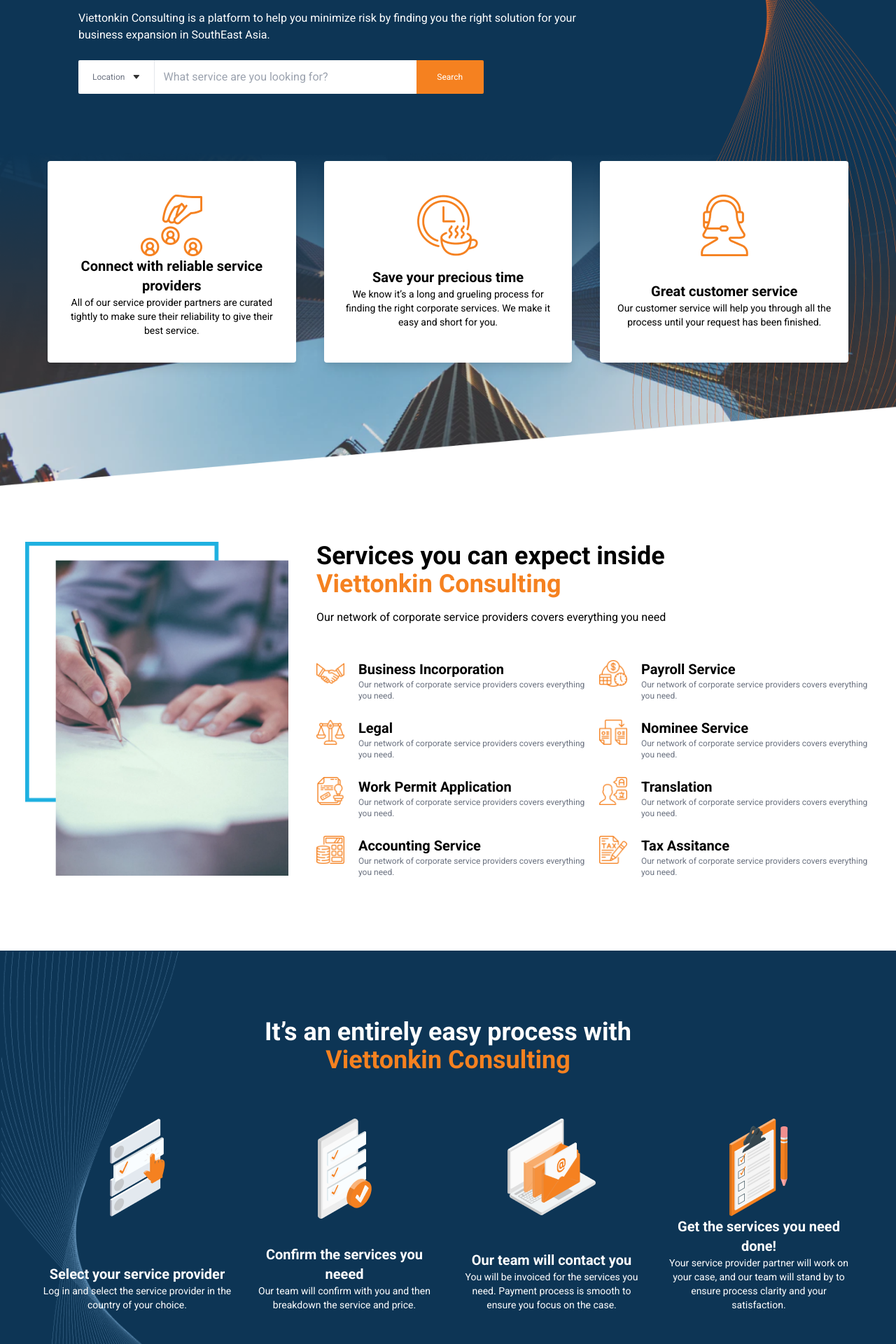
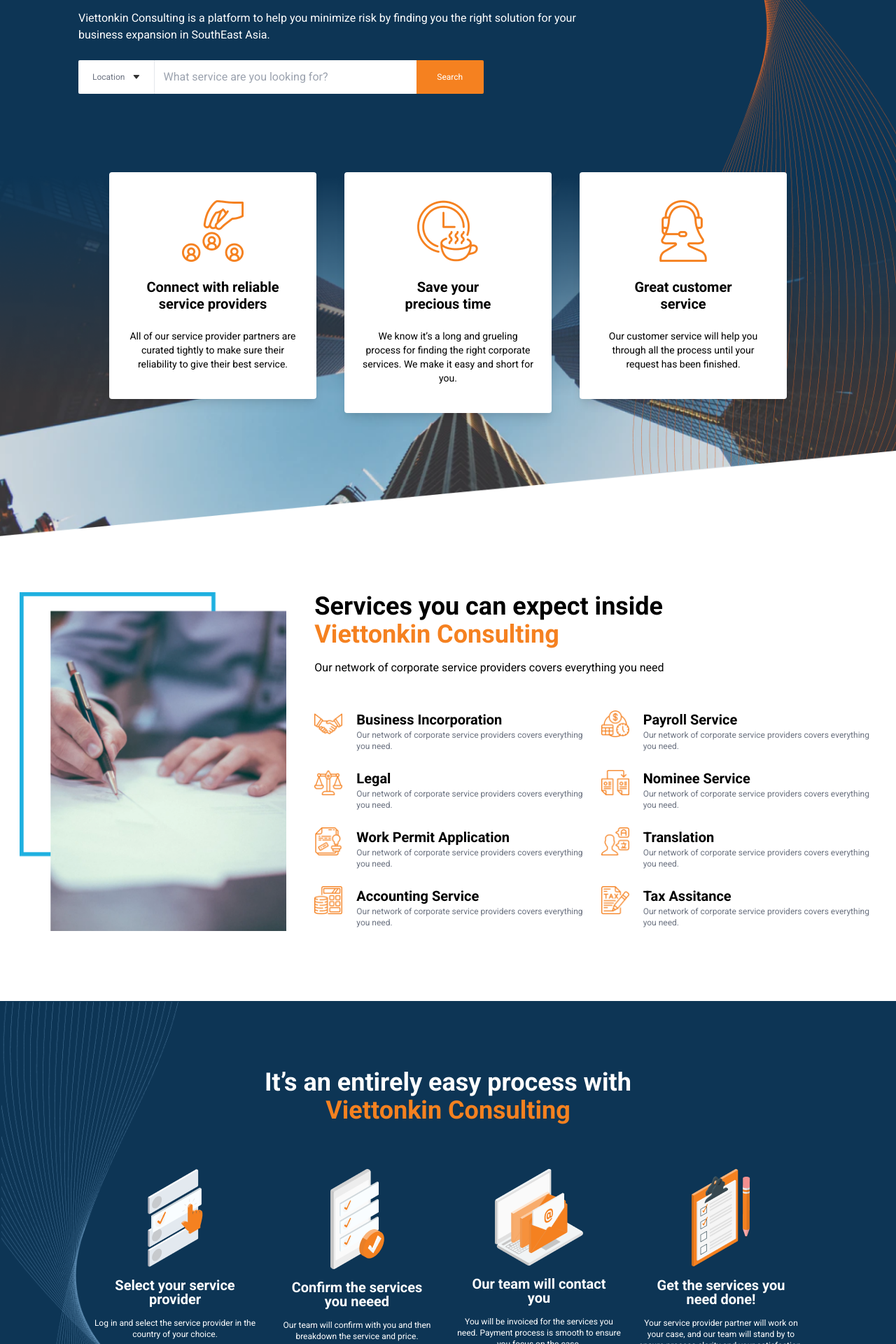
Before and after one commit to putrairawan992/vieottokin-v2, a React (Create React App) app: page /landing-page in a window 1280 px wide. Shown: the part 260-2180 px from the top of the page at 70% size. Built offline with nearby package versions, Linux system fonts and the light colour scheme.

Commit message:
landing page responsive

```diff
--- a/src/components/Footer/index.jsx
+++ b/src/components/Footer/index.jsx
@@ -1,9 +1,9 @@
 import React from 'react';
 import { Link } from 'react-router-dom';
+import { Container } from 'components/Grid';
 import Icon from 'icon';
 
-const listMenu = [
-  {
+const listMenu = [{
   label: 'Terms of Use',
   link: '/'
 }, {
@@ -21,19 +21,18 @@
 }, {
   label: 'Partner Dashboard',
   link: '/'
-  }
-]
+}]
 
 const Footer = () => {
   return (
     <footer className="bg-darkdrop text-white">
-      <div className="flex items-center max-w-screen-xl mx-auto py-4">
+      <Container className="flex items-center py-4 justify-between">
         <img src="images/logo.svg" className="w-32 md:w-52 mr-0 md:mr-12" alt="logo" />
 
-        <nav className="flex-col flex-grow pb-4 md:pb-0 hidden md:flex md:flex-row">
+        <nav className="flex-row flex-grow md:flex hidden">
           { listMenu.map((item, i) => (
             <Link
-              className="mt-2 text-sm md:mt-0 mr-6"
+              className="mt-2 text-sm mr-6"
               to={ item.link } key={ i }
             >
               { item.label }
@@ -45,13 +44,26 @@
           <Icon name="facebook" className="w-5 mr-4" />
           <Icon name="linkedin" className="w-5" />
         </div>
-      </div>
+      </Container>
+
+      <Container className="md:hidden flex">
+        <nav className="-mx-2 justify-between flex flex-wrap pb-4 pt-2">
+          { listMenu.map((item, i) => (
+            <Link
+              className="mx-2 mt-2 text-sm"
+              to={ item.link } key={ i }
+            >
+              { item.label }
+            </Link>
+          )) }
+        </nav>
+      </Container>
 
       <p className="bg-darkdrop-1 py-3 text-center text-gray-400">
         ©2020 - Viettonkin JSC
       </p>
     </footer>
-  )
+  );
 }
 
 export default Footer;
--- a/src/components/Grid/Col.jsx
+++ b/src/components/Grid/Col.jsx
@@ -14,6 +14,7 @@
 
 Col.defaultProps = {
   className: '',
+  xs: 12
 };
 
 Col.propTypes = {
--- a/src/components/HeroCTA/index.jsx
+++ b/src/components/HeroCTA/index.jsx
@@ -32,7 +32,7 @@
               <Button
                 type="outline"
                 onClick={ () => dispatch(openSignup(true)) }
-                className="px-12 py-4 mx-3 text-orange"
+                className="px-12 py-4 mx-3 text-orange mt-6 md:mt-0"
               >
                 Join Our Network of Partners
               </Button>
--- a/src/components/SearchInput/index.jsx
+++ b/src/components/SearchInput/index.jsx
@@ -27,7 +27,7 @@
 
       { showFilter && <div className="bg-white text-black py-6 px-3 absolute mt-2 z-20 w-full rounded-md shadow-sm">
         <Row className="flex-wrap">
-          <Col xs={12} md={6}>
+          <Col md={6}>
             <h3 className="w-full font-bold">Country</h3>
 
             <label className="w-full flex items-center mt-2">
@@ -69,7 +69,7 @@
             </label>
           </Col>
 
-          <Col xs={12} md={6}>
+          <Col md={6}>
             <h3 className="text-sm font-bold">Legal</h3>
 
             <label className="w-full flex mt-2">
--- a/src/pages/AboutUs/index.jsx
+++ b/src/pages/AboutUs/index.jsx
@@ -1,9 +1,8 @@
 import React, { Fragment } from 'react';
-import { Container } from 'components/Grid';
+import { Container, Row, Col } from 'components/Grid';
 import HeroCTA from 'components/HeroCTA';
 
-const whatWeBelieve = [
-  {
+const whatWeBelieve = [{
   image: '/images/about-innovation.png',
   title: 'Innovation',
   text: 'We leverage technology to improve how we do things to help your company grow in emerging markets.'
@@ -15,8 +14,7 @@
   image: '/images/about-transparency.png',
   title: 'Transparency',
   text: 'No more vague pricing with vague service. Ventoorhub is designed to give you transparency and an informed decision-making process.'
-  }
-]
+}]
 
 const AboutUs = () => {
   return (
@@ -41,9 +39,9 @@
           What <span className="text-orange">We Believe</span>
         </h2>
 
-        <div className="flex items-end">
+        <Row className="items-end">
           { whatWeBelieve.map((item, i) => (
-            <div className="mx-5 rounded w-4/12" key={ i }>
+            <Col md={4} className="rounded mt-8" key={ i }>
               <img src={ item.image } className="mx-auto" alt={ item.title } />
 
               <div className="shadow-lg pt-20 -mt-16 h-56 flex items-end flex-wrap">
@@ -57,12 +55,10 @@
                   </p>
                 </div>
               </div>
-            </div>
-          ))
-          }
-        </div>
+            </Col>
+          )) }
+        </Row>
       </Container>
-
 
       <HeroCTA />
     </Fragment>
--- a/src/pages/LandingPage/index.jsx
+++ b/src/pages/LandingPage/index.jsx
@@ -1,20 +1,20 @@
 import React, { Fragment } from 'react';
-import { Container } from 'components/Grid';
+import { Container, Row, Col } from 'components/Grid';
 import HeroCTA from 'components/HeroCTA';
 import Icon from 'icon';
 
 const listFeature = [
   {
     image: '/images/landing-coin.png',
-    title: 'Connect with reliable service providers',
+    title: 'Connect with reliable \n service providers',
     text: 'All of our service provider partners are curated tightly to make sure their reliability to give their best service.'
   }, {
     image: '/images/landing-time.png',
-    title: 'Save your precious time',
+    title: 'Save your \n precious time',
     text: 'We know it’s a long and grueling process for finding the right corporate services. We make it easy and short for you.'
   }, {
     image: '/images/landing-cs.png',
-    title: 'Great customer service',
+    title: 'Great customer \n service',
     text: 'Our customer service will help you through all the process until your request has been finished.'
   }
 ]
@@ -97,7 +97,7 @@
               </div>
 
               <input
-                className="h-12 w-4/12 px-3 text-gray-500"
+                className="h-12 w-6/12 md:w-4/12 px-3 text-gray-500"
                 placeholder="What service are you looking for?"
               />
 
@@ -107,17 +107,21 @@
             </div>
           </div>
 
-          <div className="flex items-end text-center relative z-20 my-24">
+          <div className="md:mx-24 mx-auto flex">
+            <Row className="text-center relative z-20 my-24">
               { listFeature.map((item, i) => (
-              <div className="shadow-lg h-72 mx-5 px-6 py-12 rounded w-4/12 bg-white flex justify-between flex-col" key={ i }>
+                <Col md={4} key={ i }>
+                  <div className="mx-3 mt-4 px-6 py-10 shadow-lg rounded bg-white flex justify-between flex-col">
                     <img src={ item.image } className="mx-auto" alt={ item.title } />
 
                     <div>
-                  <h3 className="text-xl font-bold">{ item.title }</h3>
+                      <h3 className="text-xl font-bold whitespace-pre-line leading-6 py-6">{ item.title }</h3>
                       <p className="text-sm">{ item.text }</p>
                     </div>
                   </div>
+                </Col>
               )) }
+            </Row>
           </div>
 
           <div className="absolute inset-0 overflow-hidden z-0">
@@ -126,20 +130,21 @@
         </Container>
       </Container>
 
-      <Container className="py-20 flex">
-        <div className="w-4/12 px-5">
+      <Container className="py-20">
+        <Row>
+          <Col md={4} className="px-5">
             <img src="/images/sign.png" alt="signing" />
-        </div>
+          </Col>
 
-        <div className="w-8/12 px-5">
-          <h2 className="font-bold text-4xl">
+          <Col md={8} className="px-5">
+            <h2 className="font-bold text-4xl md:mt-0 mt-6">
               Services you can expect inside<br/><span className="text-orange">Viettonkin Consulting</span>
             </h2>
 
             <p className="mt-4 mb-12">Our network of corporate service providers covers everything you need</p>
 
-          <div className="flex -mx-2">
-            <div className="w-6/12 px-2">
+            <Row>
+              <Col md={6}>
                 { listService[0].map((item, i) => (
                   <div className="flex justify-between mb-6" key={ i }>
                     <img src={ item.image } className="w-10 mr-5 h-full" alt={ item.title } />
@@ -150,9 +155,9 @@
                     </div>
                   </div>
                 )) }
-            </div>
+              </Col>
 
-            <div className="w-6/12 px-2">
+              <Col md={6}>
                 { listService[1].map((item, i) => (
                   <div className="flex justify-between mb-6" key={ i }>
                     <img src={ item.image } className="w-10 mr-5 h-full" alt={ item.title } />
@@ -163,29 +168,34 @@
                     </div>
                   </div>
                 )) }
-            </div>
-          </div>
-        </div>
+              </Col>
+            </Row>
+          </Col>
+        </Row>
       </Container>
 
       <Container fluid className="md:px-6 lg:px-8 relative py-24">
         <Container>
           <div className="relative text-white z-10 text-center">
-            <h2 className="mb-4 text-4xl font-bold">
+            <h2 className="text-4xl font-bold">
               It’s an entirely easy process with<br/><span className="text-orange">Viettonkin Consulting</span>
             </h2>
 
-            <div className="flex relative z-20 mt-16">
+            <div className="md:mx-20 mx-auto flex">
+              <Row className="relative z-20 mt-6">
                 { listProcess.map((item, i) => (
-                <div className="rounded w-4/12 flex justify-between flex-col px-3" key={ i }>
+                  <Col md={3} className="mt-10" key={ i }>
+                    <div className="rounded flex justify-between flex-col">
                       <img src={ item.image } className="mx-auto" alt={ item.title } />
 
                       <div className="mt-">
-                    <h3 className="text-xl font-bold">{ item.title }</h3>
-                    <p className="text-sm">{ item.text }</p>
+                        <h3 className="text-xl font-bold md:mx-6 py-4 leading-5">{ item.title }</h3>
+                        <p className="text-xs">{ item.text }</p>
                       </div>
                     </div>
+                  </Col>
                 )) }
+              </Row>
             </div>
           </div>
 
```
Also changed, not shown: 1 other file (tests, documents, lock files or other folders). Lines whose indentation alone changed are shown as unchanged.
